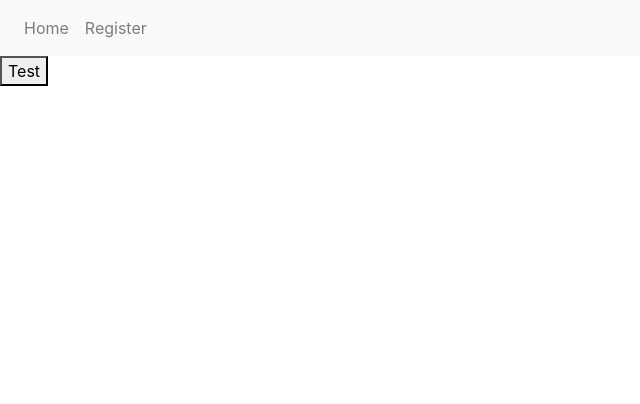
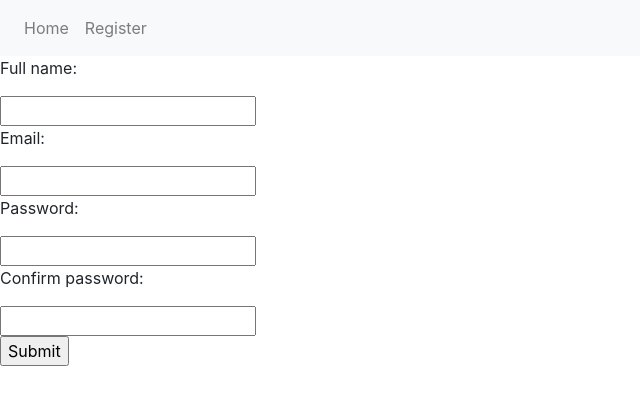
Before and after one commit to owenzel/cs50-final-project, a React (Create React App) app in the folder front-end/: page /register in a window 1280 px wide. Shown: the top 404 px of the page, without its empty margins (0-640 px from the left). Built offline with nearby package versions, Linux system fonts and the light colour scheme.

Commit message:
Basic registration form

```diff
--- a/front-end/src/register/register.js
+++ b/front-end/src/register/register.js
@@ -8,11 +8,11 @@ class Register extends Component {
         this.state = {}
 
         //Bind functions (test)
-        this.handleClick = this.handleClick.bind(this)
+        this.handleSubmit = this.handleSubmit.bind(this)
     }
 
     //Test
-    handleClick(e) {
+    handleSubmit(e) {
         Axios.post(`http://localhost:8080/`, {
             firstName: 'Fred',
             lastName: 'Flintstone'
@@ -27,7 +27,27 @@ class Register extends Component {
 
     render() {
         return (
-            <button onClick={() => this.handleClick()}>Test</button>
+            <div>
+                <form onSubmit={this.handleSubmit}>
+                    <div>
+                        <p>Full name:</p>
+                        <input type="text"/>
+                    </div>
+                    <div>
+                        <p>Email:</p>
+                        <input type="email"/>
+                    </div>
+                    <div>
+                        <p>Password:</p>
+                        <input type="text"/>
+                    </div>
+                    <div>
+                        <p>Confirm password:</p>
+                        <input type="text"/>
+                    </div>
+                    <input type="submit" value="Submit" />
+                </form>
+            </div>
         )
     }
 }
```
Also changed, not shown: 1 other file (tests, documents, lock files or other folders).
